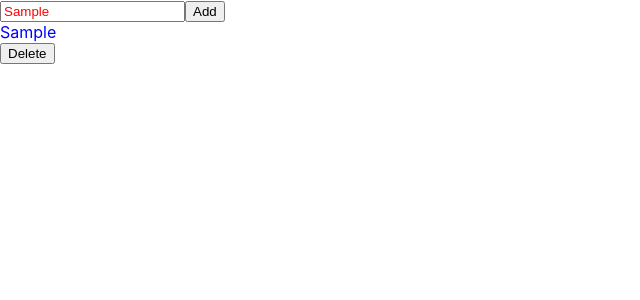
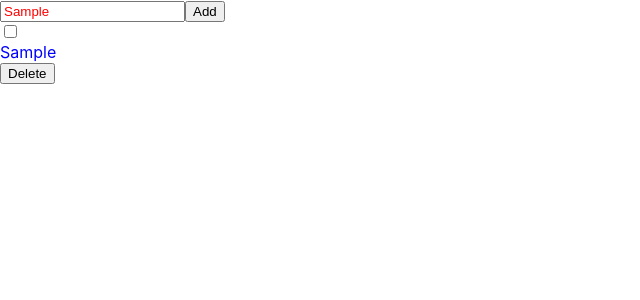
Before and after one commit to philipallen/todo-react-redux, a React (Create React App) app: page / in a window 1280 px wide. Both pictures are taken after typing "Sample" into the empty fields and a click on the button "Add". Shown: the top 300 px of the page, without its empty margins (0-640 px from the left). Built offline with nearby package versions, Linux system fonts and the light colour scheme.

Commit message:
Add mark as complete tests and functionality

```diff
--- a/src/features/todoList/TodoList.js
+++ b/src/features/todoList/TodoList.js
@@ -1,15 +1,22 @@
 import React, { useState } from "react";
 import { useSelector, useDispatch } from "react-redux";
-import { selectTodoItems, addTodoItem, deleteTodoItem } from "./todoListSlice";
+import {
+  selectTodoItems,
+  addTodoItem,
+  deleteTodoItem,
+  completeTodoItem,
+} from "./todoListSlice";
 import * as S from "./TodoList.styled";
 
 export function TodoList() {
   const todoItems = useSelector(selectTodoItems);
   const [todoInputValue, setTodoInputValue] = useState("");
   const dispatch = useDispatch();
-  // const [incrementAmount, setIncrementAmount] = useState("2");
 
   const handleTodoInputChange = (e) => setTodoInputValue(e?.target?.value);
+
+  const handleStatusChange = (e, itemId) =>
+    dispatch(completeTodoItem({ isChecked: e?.target?.checked, itemId }));
 
   return (
     <div>
@@ -21,12 +28,16 @@ export function TodoList() {
         Add
       </S.AddButton>
       {todoItems.map((todoItem, i) => (
-        <>
-          <S.TodoItem key={i}>{todoItem.title}</S.TodoItem>
+        <div key={i}>
+          <S.Status
+            type="checkbox"
+            onChange={(e) => handleStatusChange(e, todoItem.id)}
+          ></S.Status>
+          <S.TodoItem>{todoItem.title}</S.TodoItem>
           <S.DeleteButton onClick={() => dispatch(deleteTodoItem(todoItem.id))}>
             Delete
           </S.DeleteButton>
-        </>
+        </div>
       ))}
 
       {/* <div>
--- a/src/features/todoList/TodoList.styled.js
+++ b/src/features/todoList/TodoList.styled.js
@@ -11,3 +11,5 @@ export const TodoItem = styled.div`
 export const AddButton = styled.button``;
 
 export const DeleteButton = styled.button``;
+
+export const Status = styled.input``;
--- a/src/features/todoList/todoListSlice.js
+++ b/src/features/todoList/todoListSlice.js
@@ -25,15 +25,13 @@ export const todoListSlice = createSlice({
         }),
         1
       );
-      // TODO this might not work
     },
     completeTodoItem: (state, action) => {
-      const itemId = action.payload;
+      const itemId = action.payload?.itemId;
       const items = state.todoItems;
       items.forEach((item) => {
-        // TODO refactor this:
         if (item.id === itemId) {
-          item.isComplete = true;
+          item.isComplete = action.payload?.isChecked;
         }
       });
     },
```
Also changed, not shown: 1 other file (tests, documents, lock files or other folders).
